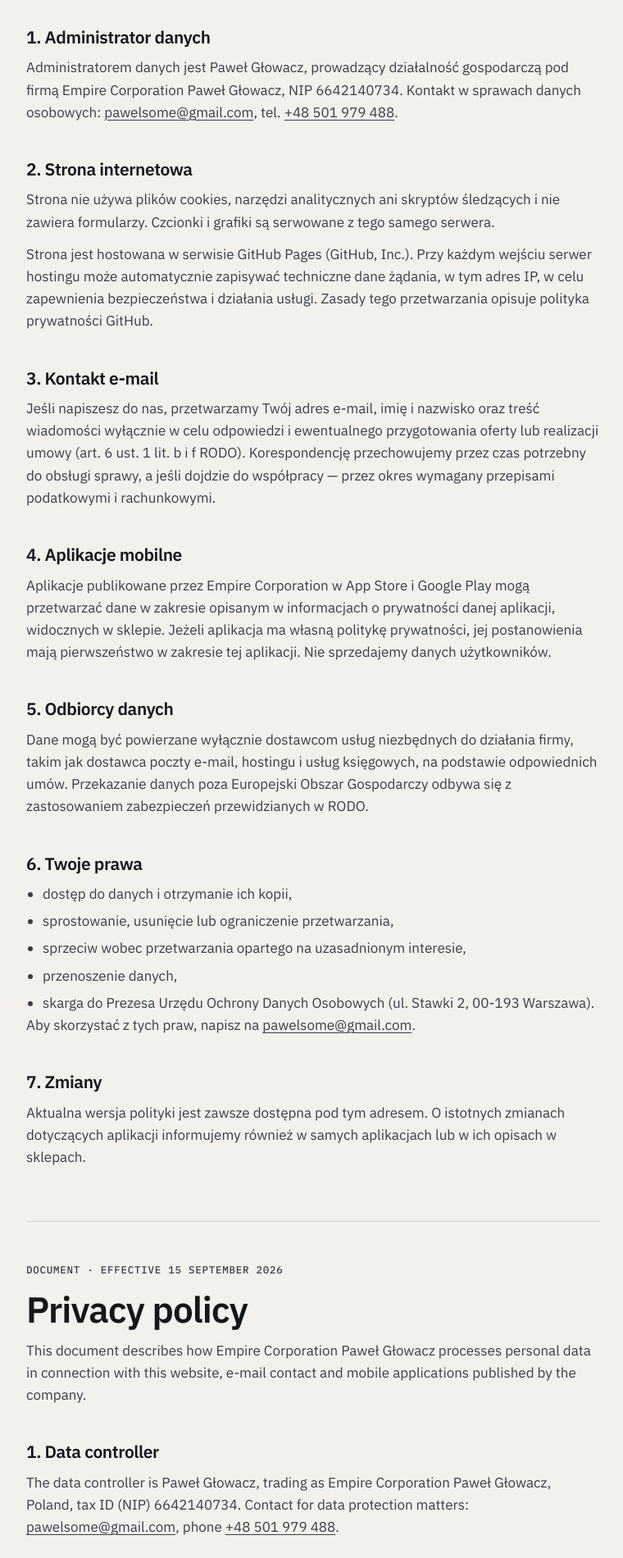
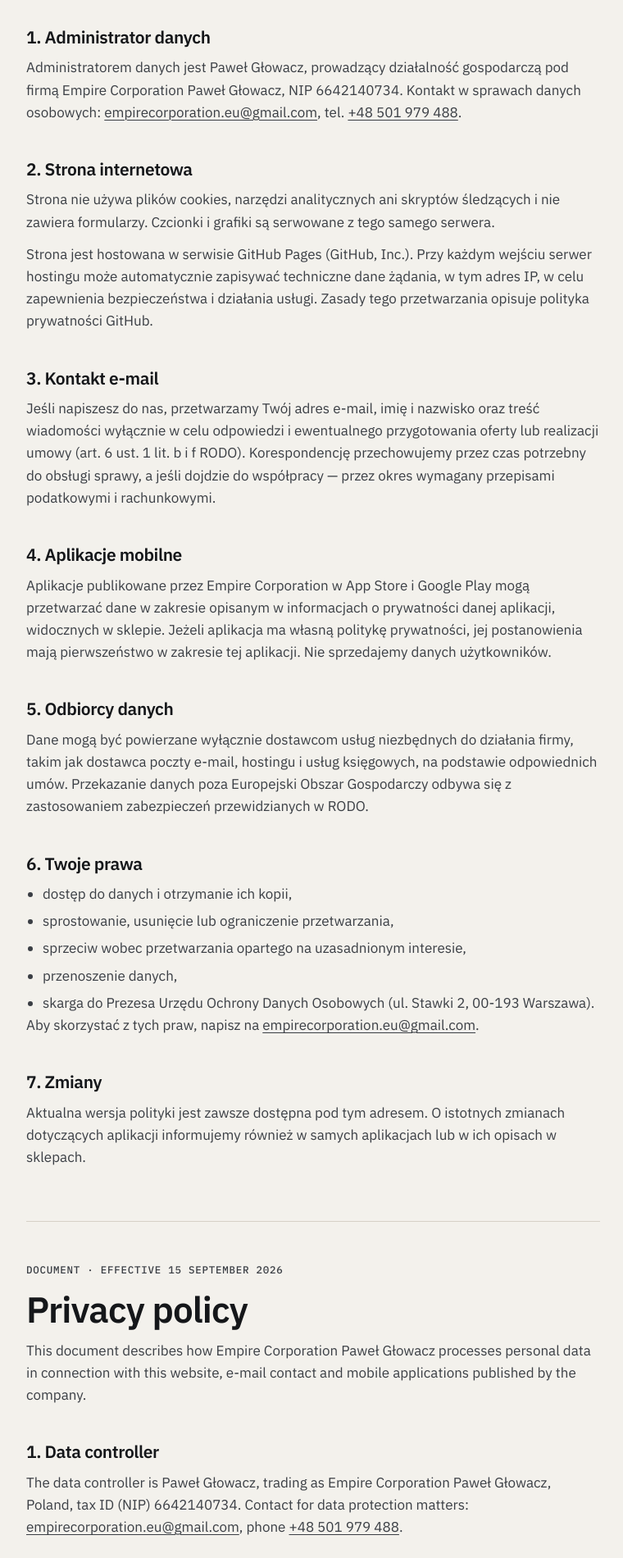
Before and after one commit to pawelsome/empire, a plain HTML site: page privacy.html in a window 1280 px wide. Shown: the part 340-2240 px from the top of the page at 82% size, without its empty margins (258-1018 px from the left). Drawn offline with Linux system fonts and the light colour scheme.

Commit message:
Switch contact e-mail to empirecorporation.eu@gmail.com
Co-Authored-By: Claude Opus 5 (1M context) <noreply@anthropic.com>

```diff
--- a/privacy.html
+++ b/privacy.html
@@ -35,7 +35,7 @@
       <p>Ten dokument opisuje, jak Empire Corporation Paweł Głowacz przetwarza dane osobowe w związku z tą stroną internetową, kontaktem e-mail oraz aplikacjami mobilnymi publikowanymi przez firmę.</p>
 
       <h2>1. Administrator danych</h2>
-      <p>Administratorem danych jest Paweł Głowacz, prowadzący działalność gospodarczą pod firmą Empire Corporation Paweł Głowacz, NIP 6642140734. Kontakt w sprawach danych osobowych: <a href="mailto:pawelsome@gmail.com">pawelsome@gmail.com</a>, tel. <a href="tel:+48501979488">+48 501 979 488</a>.</p>
+      <p>Administratorem danych jest Paweł Głowacz, prowadzący działalność gospodarczą pod firmą Empire Corporation Paweł Głowacz, NIP 6642140734. Kontakt w sprawach danych osobowych: <a href="mailto:empirecorporation.eu@gmail.com">empirecorporation.eu@gmail.com</a>, tel. <a href="tel:+48501979488">+48 501 979 488</a>.</p>
 
       <h2>2. Strona internetowa</h2>
       <p>Strona nie używa plików cookies, narzędzi analitycznych ani skryptów śledzących i nie zawiera formularzy. Czcionki i grafiki są serwowane z tego samego serwera.</p>
@@ -58,7 +58,7 @@
         <li>przenoszenie danych,</li>
         <li>skarga do Prezesa Urzędu Ochrony Danych Osobowych (ul. Stawki 2, 00-193 Warszawa).</li>
       </ul>
-      <p>Aby skorzystać z tych praw, napisz na <a href="mailto:pawelsome@gmail.com">pawelsome@gmail.com</a>.</p>
+      <p>Aby skorzystać z tych praw, napisz na <a href="mailto:empirecorporation.eu@gmail.com">empirecorporation.eu@gmail.com</a>.</p>
 
       <h2>7. Zmiany</h2>
       <p>Aktualna wersja polityki jest zawsze dostępna pod tym adresem. O istotnych zmianach dotyczących aplikacji informujemy również w samych aplikacjach lub w ich opisach w sklepach.</p>
@@ -72,7 +72,7 @@
       <p>This document describes how Empire Corporation Paweł Głowacz processes personal data in connection with this website, e-mail contact and mobile applications published by the company.</p>
 
       <h2>1. Data controller</h2>
-      <p>The data controller is Paweł Głowacz, trading as Empire Corporation Paweł Głowacz, Poland, tax ID (NIP) 6642140734. Contact for data protection matters: <a href="mailto:pawelsome@gmail.com">pawelsome@gmail.com</a>, phone <a href="tel:+48501979488">+48 501 979 488</a>.</p>
+      <p>The data controller is Paweł Głowacz, trading as Empire Corporation Paweł Głowacz, Poland, tax ID (NIP) 6642140734. Contact for data protection matters: <a href="mailto:empirecorporation.eu@gmail.com">empirecorporation.eu@gmail.com</a>, phone <a href="tel:+48501979488">+48 501 979 488</a>.</p>
 
       <h2>2. Website</h2>
       <p>This website does not use cookies, analytics or tracking scripts and contains no forms. Fonts and images are served from the same host.</p>
@@ -95,7 +95,7 @@
         <li>data portability,</li>
         <li>a complaint to the Polish supervisory authority (Prezes Urzędu Ochrony Danych Osobowych, ul. Stawki 2, 00-193 Warsaw).</li>
       </ul>
-      <p>To exercise these rights, write to <a href="mailto:pawelsome@gmail.com">pawelsome@gmail.com</a>.</p>
+      <p>To exercise these rights, write to <a href="mailto:empirecorporation.eu@gmail.com">empirecorporation.eu@gmail.com</a>.</p>
 
       <h2>7. Changes</h2>
       <p>The current version of this policy is always available at this address. Material changes affecting an app are also communicated in the app or its store listing.</p>
```
Also changed, not shown: en.html (+3 -3 lines), index.html (+3 -3 lines).
